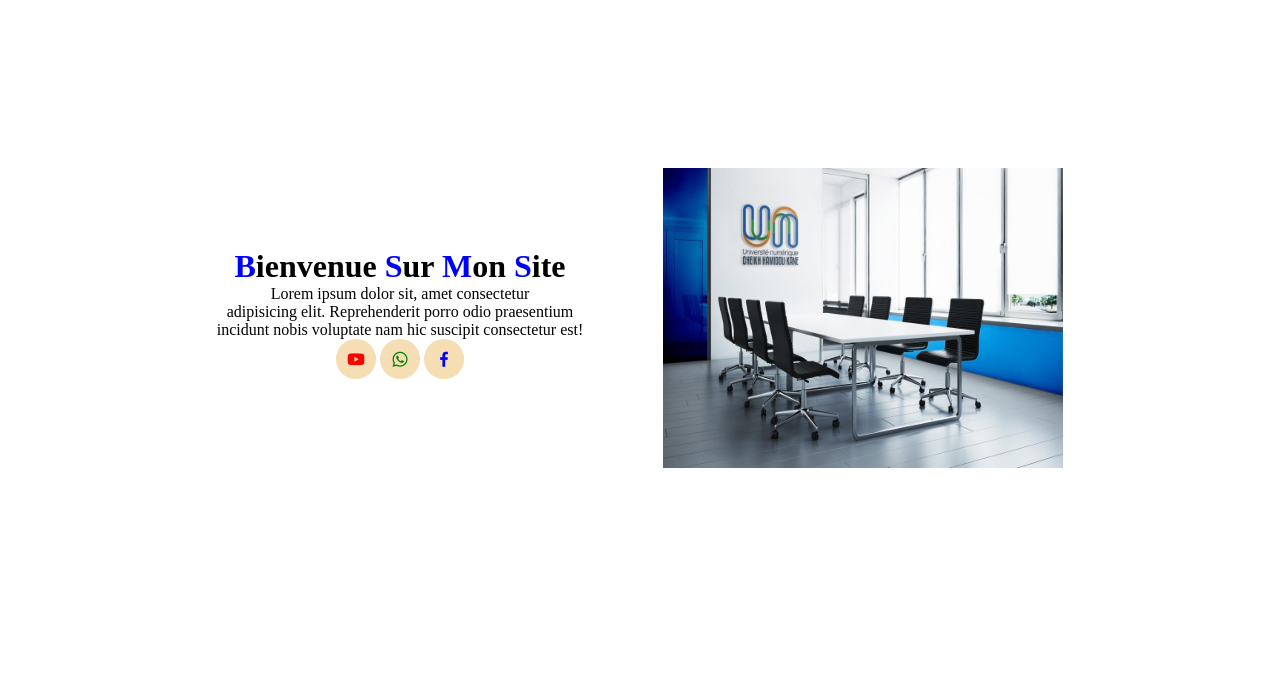
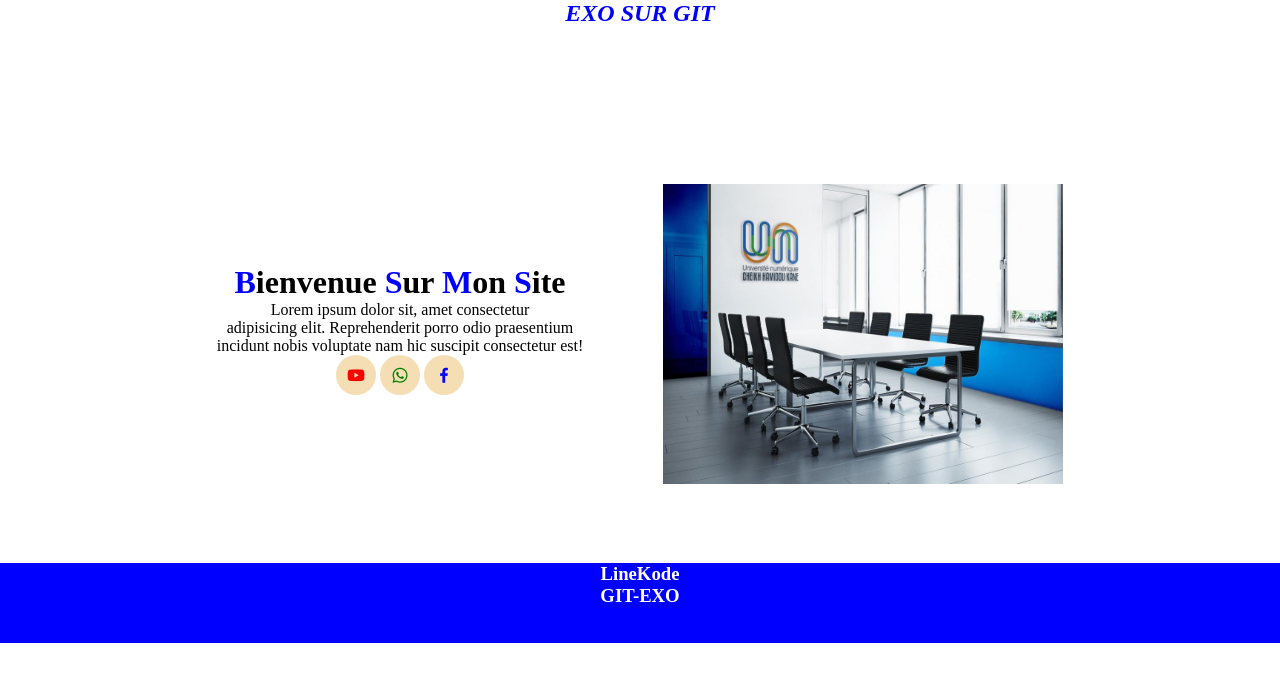
Before and after one commit to sowaicha30/git-exo1, a plain HTML site: page index.html in a window 1280 px wide. Drawn offline with nearby package versions, Linux system fonts and the light colour scheme.

Commit message:
Cinquiéme commit

```diff
--- a/index.html
+++ b/index.html
@@ -9,6 +9,9 @@
     <link href='https://unpkg.com/boxicons@2.1.4/css/boxicons.min.css' rel='stylesheet'>
 </head>
 <body>
+    <nav>
+        <h1><em><span>EXO SUR GIT</span></em></h1>
+    </nav>
     <div class="ok">
         <div class="it">
             <h1> <span>B</span>ienvenue <span>S</span>ur <SPan>M</SPan>on <SPan>S</SPan>ite</h1>
@@ -21,6 +24,8 @@
             <img src="aicha.jpg" alt="jpg" height="300px" width="400px">
         </div>
     </div>
-
+  <footer>
+    <h3>LineKode</h3>
+    <h3>GIT-EXO</h3></footer>
 </body>
 </html>
--- a/style.css
+++ b/style.css
@@ -23,3 +23,18 @@ i{
     border-radius: 50%;
     padding: 10px;
 }
+footer{
+    background-color: blue;
+    color: white;
+    text-align: center;
+    height: 10vh;
+    margin-top:2.7% ;
+}
+footer h3{
+   text-align: center;
+}
+nav{
+    text-align: center;
+    /* margin-top: 20px; */
+    height: 2vh;
+}
```
